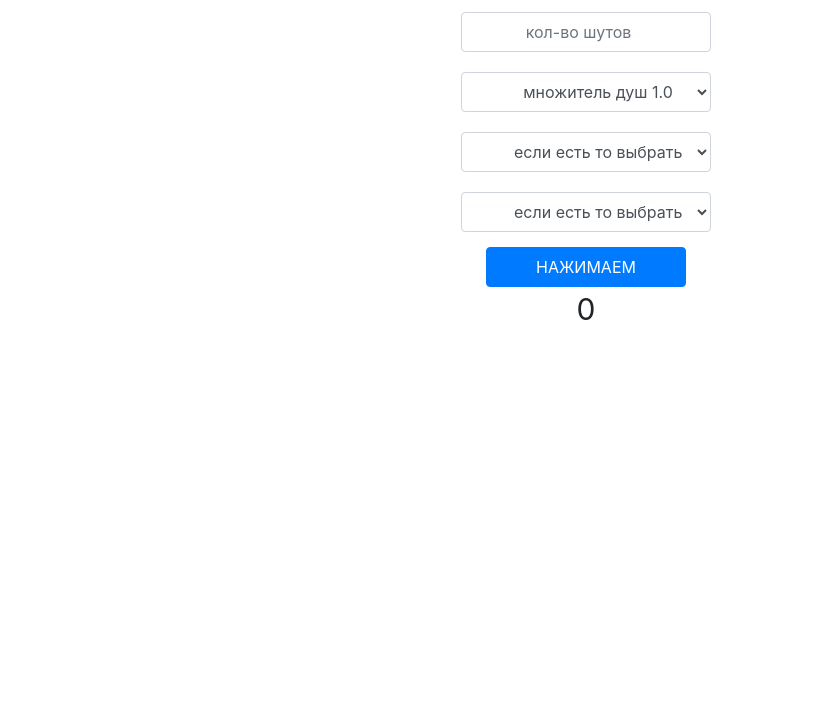
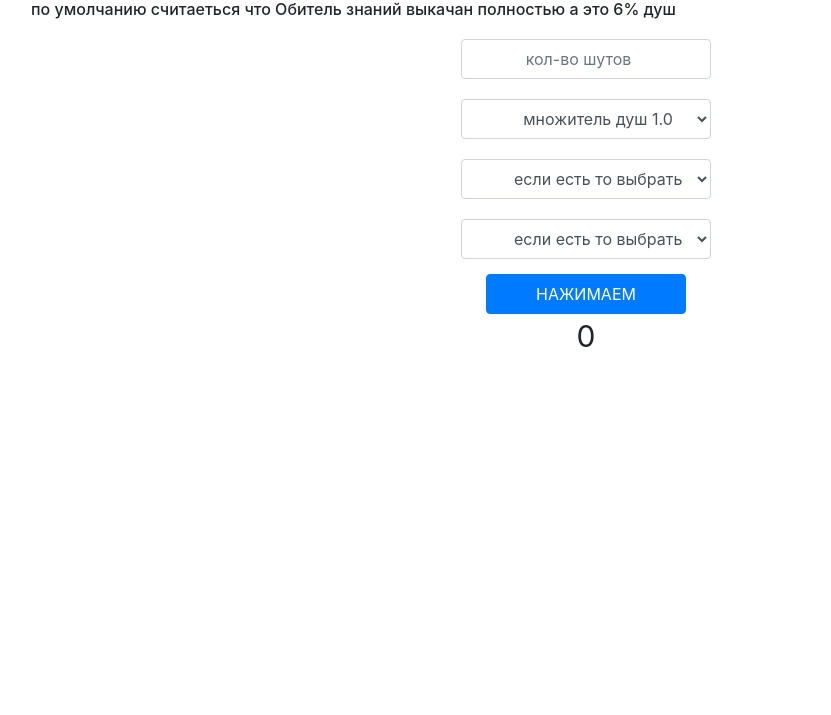
Before and after one commit to evgen5382/evgen5382-github.io, a plain HTML site: page index.html in a window 1280 px wide. Shown: the part 85-800 px from the top of the page, without its empty margins (54-885 px from the left). Drawn offline with Linux system fonts and the light colour scheme.

Commit message:
Update index.html

```diff
--- a/index.html
+++ b/index.html
@@ -14,6 +14,8 @@
 <body>
     <div class="container">
        <h1>Расчет кол-ва душ с шутов <br> с учетом акции  *3</h1>
+       <h6>по умолчанию считаеться что Обитель знаний выкачан полностью а это 6% душ</h6>
+
        <div><input type="number" class="form-control inp-1" placeholder="кол-во шутов" ></div>
 
        <select class="form-control s-1" id="exampleFormControlSelect1">
```
